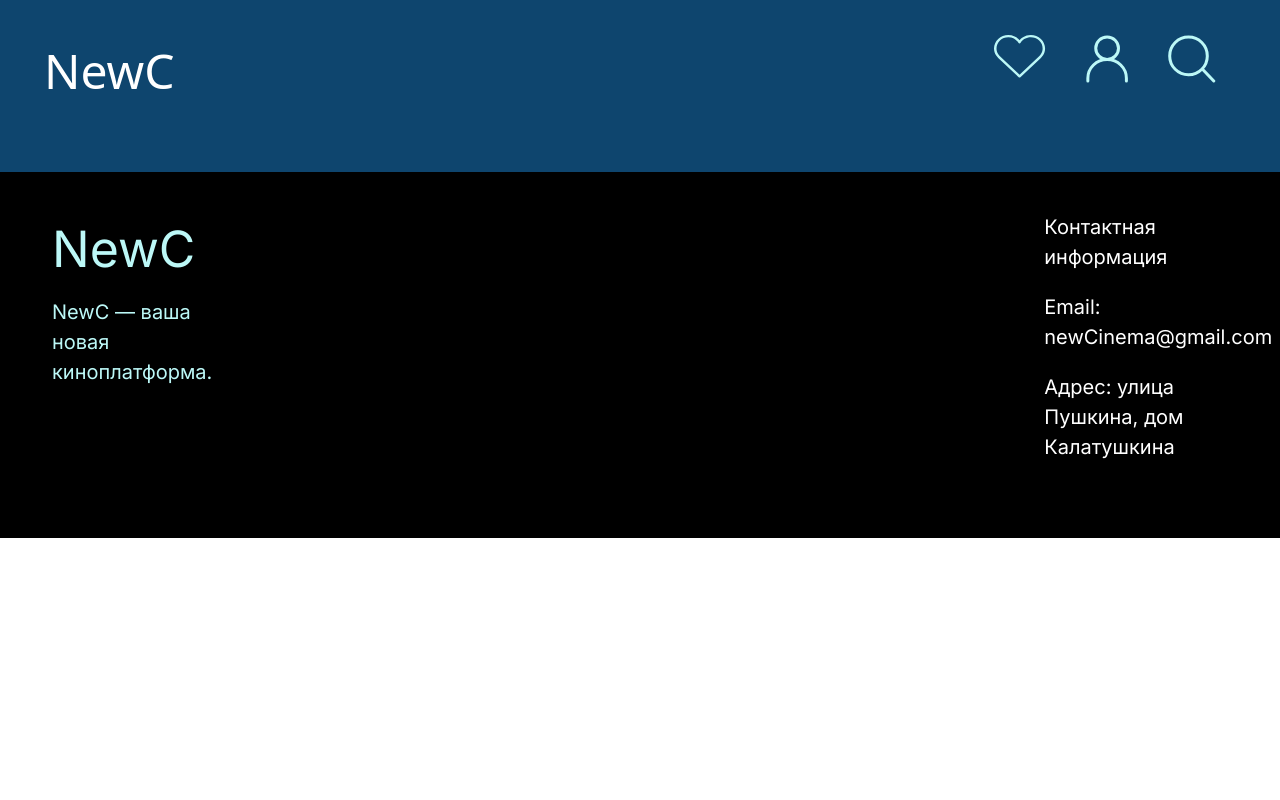
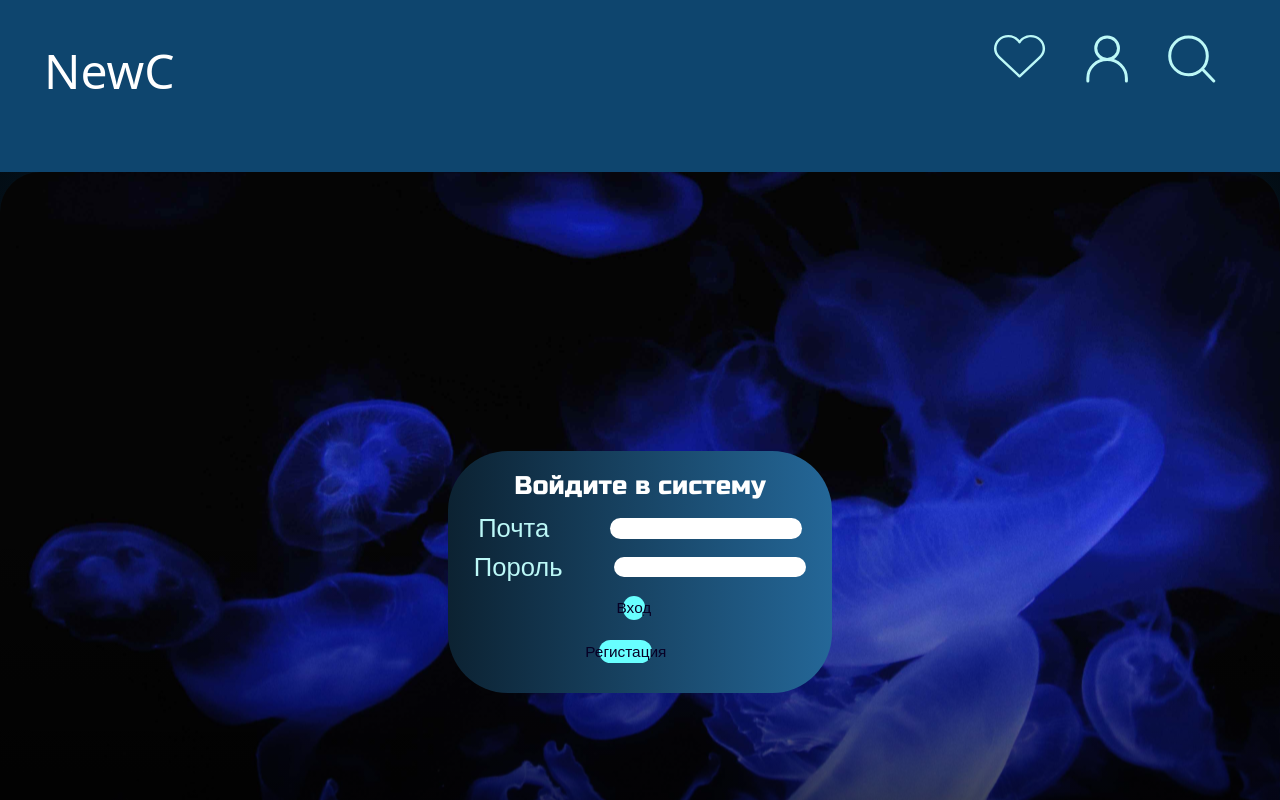
Before and after one commit to KipeTBest/bars-project, a React (Create React App) app: page /login in a window 1280 px wide. Shown: the top 800 px of the page. Built offline with nearby package versions, Linux system fonts and the light colour scheme.

Commit message:
I made a login

```diff
--- /dev/null
+++ b/src/Components/Login/Login.css
@@ -0,0 +1,57 @@
+.login {
+    background-image: url('./img/background.svg');
+    width: 100%;
+    height: 100vh;
+
+    background-repeat: no-repeat;
+    background-position: center;
+    background-size: cover;
+    border-radius: 40px;
+
+    display: flex;
+    align-items: center;
+}
+.text-input {
+    color: #BCF8F7;
+    font-family: 'Jura', sans-serif;
+    font-size: 2vw;
+}
+.login-title {
+    margin-top: 20px;
+    color:white;
+    font-family: 'Russo One', sans-serif;
+    font-size: 2vw;
+    text-align: center;
+}
+.login-form {
+    border-radius: 60px;
+    width: 30%;
+    display: flex;
+    justify-content: center;
+    flex-direction: column;
+    margin: 0 auto;
+    background: linear-gradient(90deg, #0C2232, #246798);
+}
+
+.log, .pass {
+    background-color:white;
+    width: 50%;
+    height: 1.6vw;
+    border-radius:40px;
+    padding-left: 20px;
+    font-size: 1.1vw;
+    font-family: 'Jura', sans-serif;
+}
+
+.input-info {
+    display: flex;
+    align-items:center;
+    justify-content: space-around;
+}
+.login-buttons {
+    display: flex;
+    justify-content: center;
+    align-items:center;
+    flex-direction: column;
+    margin-bottom: 20px;
+}
--- a/src/Components/Login/Login.jsx
+++ b/src/Components/Login/Login.jsx
@@ -1,5 +1,28 @@
-const Login = ()=>{
+import "./Login.css"
+import { useState } from 'react'
+import LoginButton from "./LoginButton/LoginButton"
+import { Link } from "react-router-dom";
+const Login = () => {
 
+    return(
+        <div className="login">
+            <div className='login-form'>
+                <h1 className="login-title">Войдите в систему</h1>
+                <div className="input-info">
+                    <span className="text-input">Почта</span>
+                    <input type='title' name='login' className="log"/>
+                </div>
+                <div className="input-info">
+                    <span className="text-input">Пороль</span>
+                    <input type='password' name='pass' className="pass"/>
+                </div>
+                <div className="login-buttons">
+                    <Link to=""><LoginButton style={50} data={"Вход"} /></Link>
+                    <Link to=""><LoginButton style={50} data={"Регистация"}/></Link>
+                </div>
+            </div>
+        </div>
+    )
 }
 
 export default Login
--- /dev/null
+++ b/src/Components/Login/LoginButton/LoginButton.css
@@ -0,0 +1,19 @@
+.LoginButton {
+    display: flex;
+    justify-content: center;
+    padding-bottom: 1%;
+    align-items: center;
+    text-align: center;
+    background-color: #68FFFF;
+    color: #070025;
+    font-size: 1.2vw;
+    font-family: 'Jura', sans-serif;
+    border-radius: 3vw;
+    min-width: 65%;
+    margin: 10px 0;
+}
+
+.LoginButton a {
+    text-decoration: none;
+    cursor: pointer;
+}
--- /dev/null
+++ b/src/Components/Login/LoginButton/LoginButton.jsx
@@ -0,0 +1,11 @@
+import "./LoginButton.css"
+
+function LoginButton({style, data}) {
+    return (
+      <div className="LoginButton" style={{maxWidth: `${style}%`}}>
+         <a>{data}</a>
+      </div>
+    );
+  }
+
+  export default LoginButton;
```
Also changed, not shown: src/Components/Login/img/background.svg (added).
